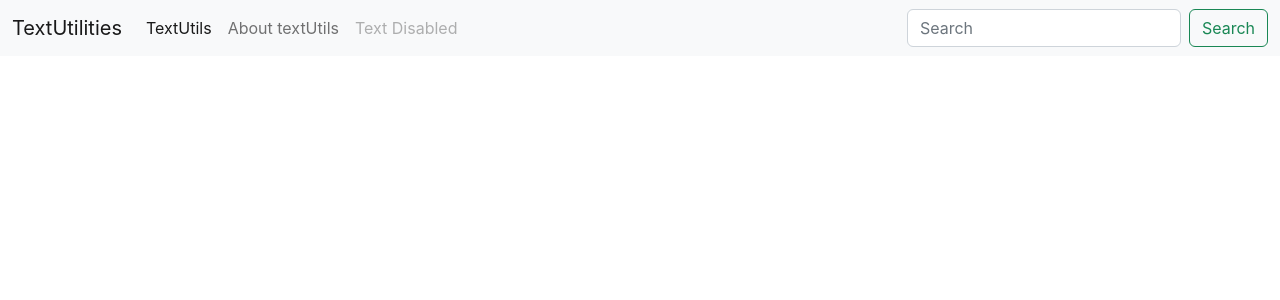
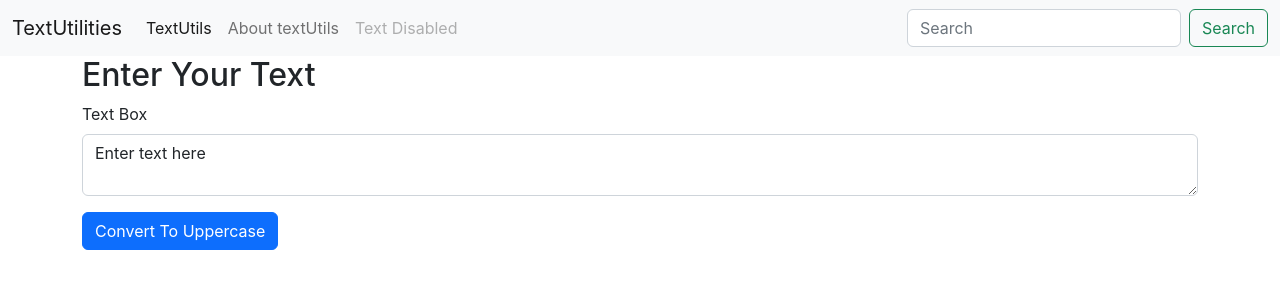
Before and after one commit to Keerthanyp/textutilities, a React (Create React App) app: page / in a window 1280 px wide. Shown: the top 300 px of the page. Built offline with nearby package versions, Linux system fonts and the light colour scheme.

Commit message:
states using useState

```diff
--- a/src/App.js
+++ b/src/App.js
@@ -1,6 +1,7 @@
 // import logo from "./logo.svg";
 import "./App.css";
 import Navbar from "./components/Navbar";
+import TextForm from "./components/TextForm";
 
 function App() {
   return (
@@ -21,7 +22,14 @@ function App() {
     //   </header>
     // </div>
     <>
-      <Navbar title="TextUtils" aboutText="About textUtils" disabled="Text Disabled"/>
+      <Navbar
+        title="TextUtils"
+        aboutText="About textUtils"
+        disabled="Text Disabled"
+      />
+      <div className="container">
+        <TextForm heading="Enter Your Text" />
+      </div>
     </>
   );
 }
--- a/src/components/Navbar.js
+++ b/src/components/Navbar.js
@@ -89,9 +89,9 @@ export default function Navbar(props) {
 // to specify the type of props: if the props are sent of different types then it'll throw an error in console
 Navbar.propTypes = {
   title: PropTypes.string.isRequired,
-//   isRequired if the values is needed
   aboutText: PropTypes.string.isRequired,
   disabled: PropTypes.string,
+  //   isRequired if the values is needed
 };
 
 //default type and values will be displayed for props if its not specified:
--- /dev/null
+++ b/src/components/TextForm.js
@@ -0,0 +1,25 @@
+import React, { useState } from "react";
+
+export default function TextForm(props) {
+  const [text, setText] = useState("Enter text here");
+  //text variable is updated using setText function using Hooks, i.e. useState
+//   setText("new Text");
+  return (
+    <div>
+      <h2>{props.heading}</h2>
+      <div className="mb-3">
+        <label htmlFor="myBox" className="form-label">
+          Text Box
+        </label>
+
+        <textarea
+          className="form-control"
+          placeholder="Leave a comment here"
+          id="myBox"
+          value={text}
+        ></textarea>
+      </div>
+      <button className="btn btn-primary">Convert To Uppercase</button>
+    </div>
+  );
+}
```
